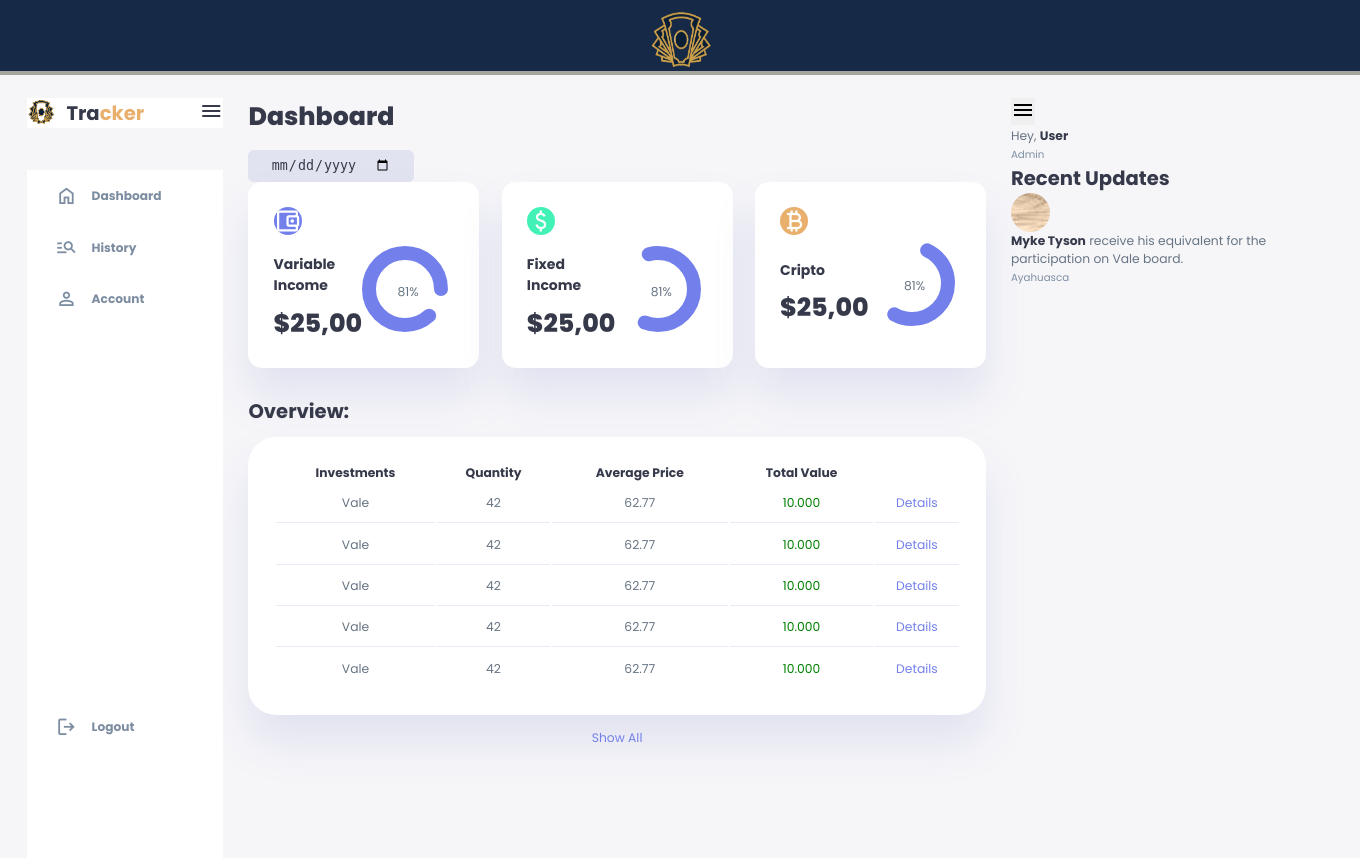
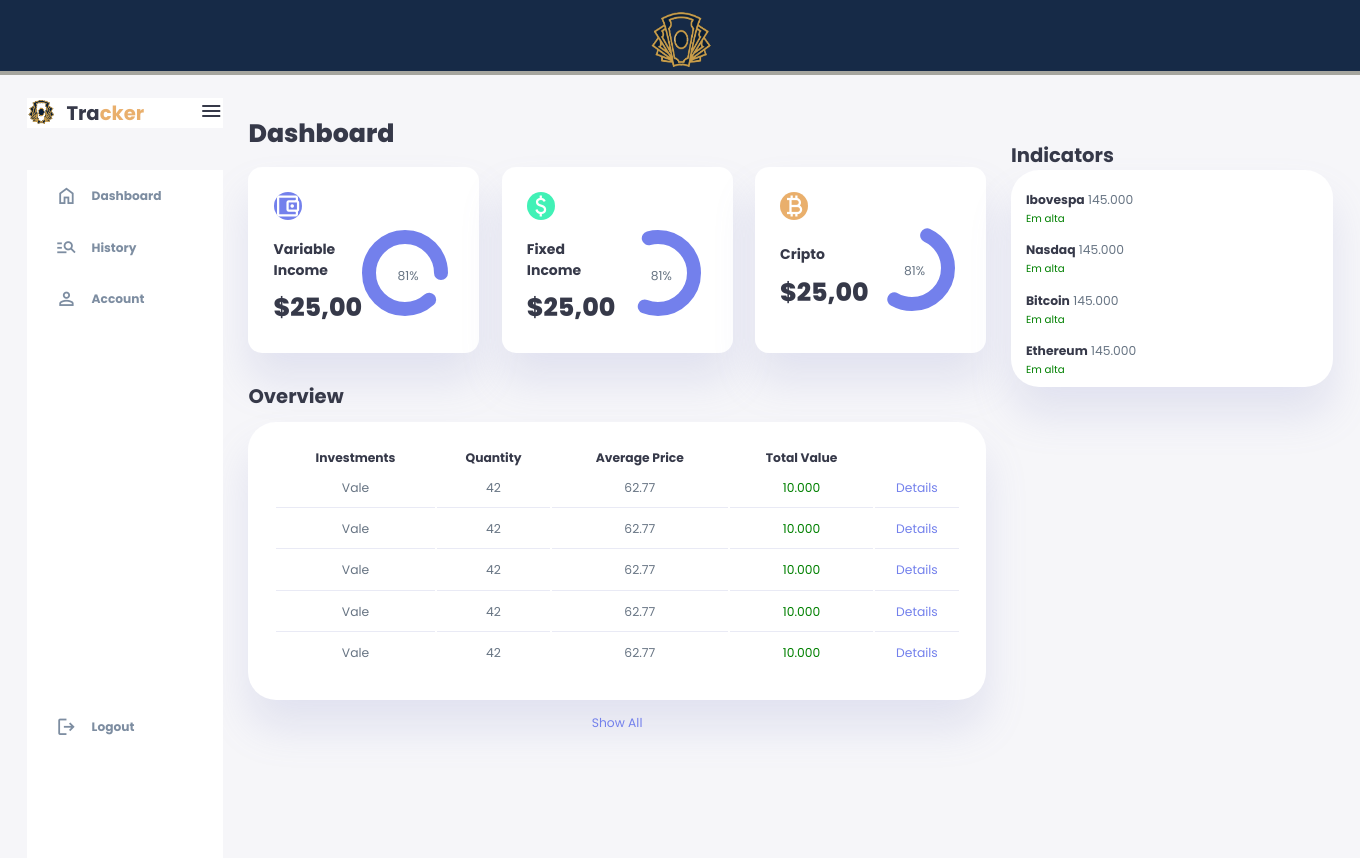
Before and after one commit to GabrielDeon/Tracker, a PHP site: page /html/home.html in a window 1360 px wide. Run offline with PHP 8.4, Linux system fonts and the light colour scheme.

Commit message:
Remake da página Home pt 1.2

```diff
--- a/css/home.css
+++ b/css/home.css
@@ -123,8 +123,8 @@ aside .logo img{
 }
 
 .profile-photo{
-    width: 2.8rem;
-    height: 2.8rem;
+    width: 1.5rem;
+    height: 1.5rem;
     border-radius: 50%;
     overflow: hidden;
 }
@@ -264,6 +264,7 @@ main .date input[type='date']{
 }
 
 main .insights{
+    margin-top: 1rem;
     display: grid;
     grid-template-columns: repeat(3, 1fr);
     gap: 1.6rem;
@@ -404,3 +405,33 @@ main .investments a{
 .right{
     margin-top: 7rem;
 }
+/* ============= RIGHT ============= */
+.right{
+    margin-top: 10.0rem;
+}
+
+.right .top{
+    display: flex;
+    justify-content: end;
+    gap: 1rem;
+}
+
+.right .top button{
+    display: none;
+}
+
+.right .update{
+    height: 3.6rem;
+}
+
+main .frame{
+    margin-top: 1.2rem;
+}
+
+.right .recent-updates .updates{
+    background: var(--color-white);
+    padding: 0px 15px 15px 15px;
+    border-radius: var(--card-border-ratius);
+    box-shadow: var(--box-shadow);
+    transition: all 300ms ease;
+}
--- a/html/home.html
+++ b/html/home.html
@@ -64,10 +64,6 @@
       <main>
         <div class="frame">
           <h1>Dashboard</h1>
-          <div class="date">
-            <input type="date" />
-          </div>
-
           <div class="insights">
             <div class="variable">
               <span class="material-symbols-outlined"
@@ -128,7 +124,7 @@
           </div>
           <!---------------------- END OF INSIGHTS ---------------------->
           <div class="investments">
-            <h2>Overview:</h2>
+            <h2>Overview</h2>
             <table>
               <thead>
                 <tr>
@@ -186,30 +182,53 @@
           <button id="menu-btn">
             <span class="material-symbols-outlined">menu</span>
           </button>
-          <div class="profile">
-            <div class="info">
-              <p>Hey, <b>User</b></p>
-              <small class="text-muted">Admin</small>
-            </div>
-          </div>
         </div>
         <div class="recent-updates">
-          <h2>Recent Updates</h2>
+          <h2>Indicators</h2>
           <div class="updates">
             <div class="update">
               <div class="profile-photo">
-                <img src="../assets/images/myke.png"/>
+
               </div>
               <div class="message">
-                <p><b>Myke Tyson</b> receive his equivalent for the participation on Vale board.</p>
-                <small class="text-muted">Ayahuasca</small>
+                <p><b>Ibovespa</b> 145.000 </p>
+                <small class="money">Em alta</small>
               </div>
             </div>
+            <div class="update">
+              <div class="profile-photo">
+
+              </div>
+              <div class="message">
+                <p><b>Nasdaq</b>  145.000</p>
+                <small class="money">Em alta</small>
+              </div>
+            </div>
+            <div class="update">
+              <div class="profile-photo">
+
+              </div>
+              <div class="message">
+                <p><b>Bitcoin</b>  145.000</p>
+                <small class="money">Em alta</small>
+              </div>
+            </div>
+            <div class="update">
+              <div class="profile-photo">
+
+              </div>
+              <div class="message">
+                <p><b>Ethereum</b>  145.000</p>
+                <small class="money">Em alta</small>
+              </div>
+            </div>
+
           </div>
         </div>
       </div>
       <!---------------------- END OF TOP ---------------------->
 
+
     </div>
   </body>
 </html>
```
